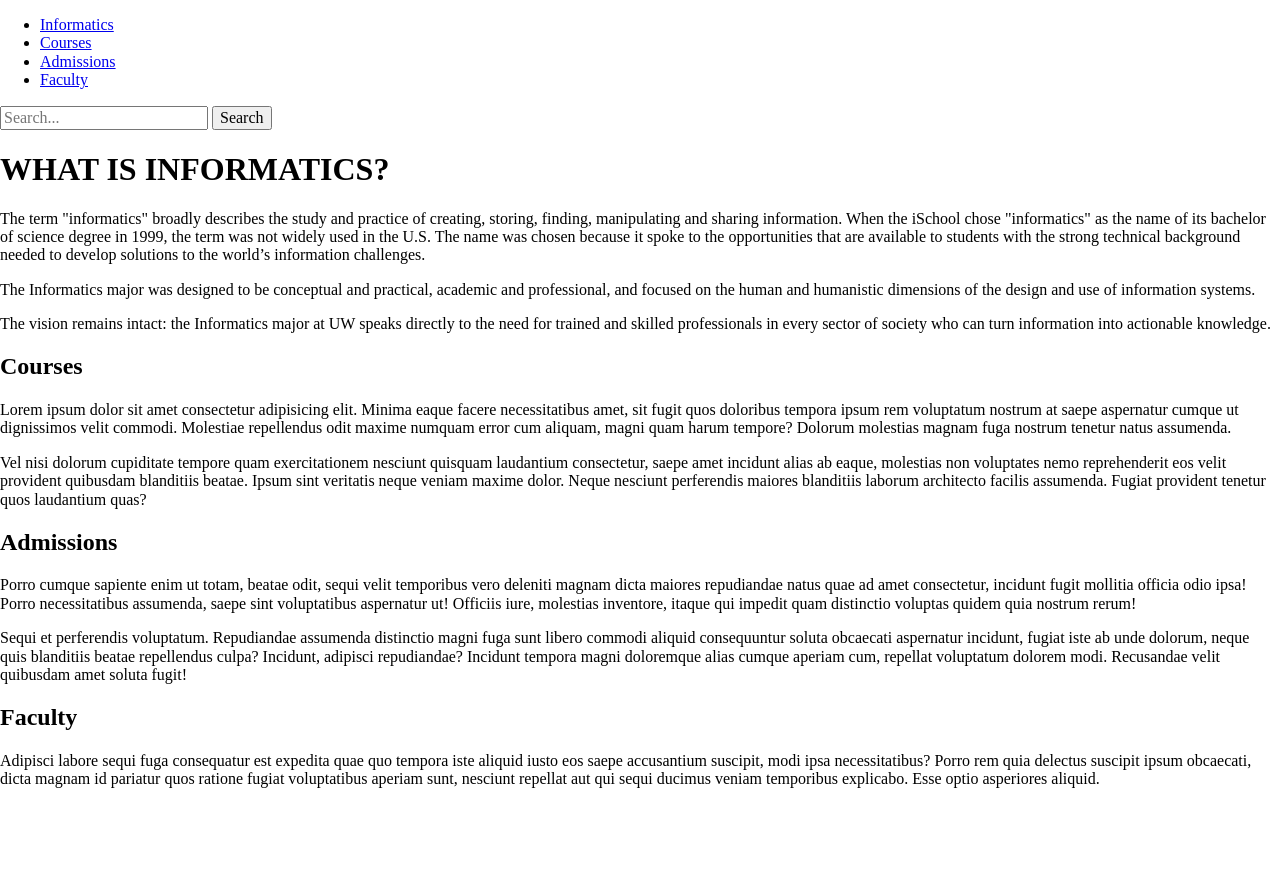
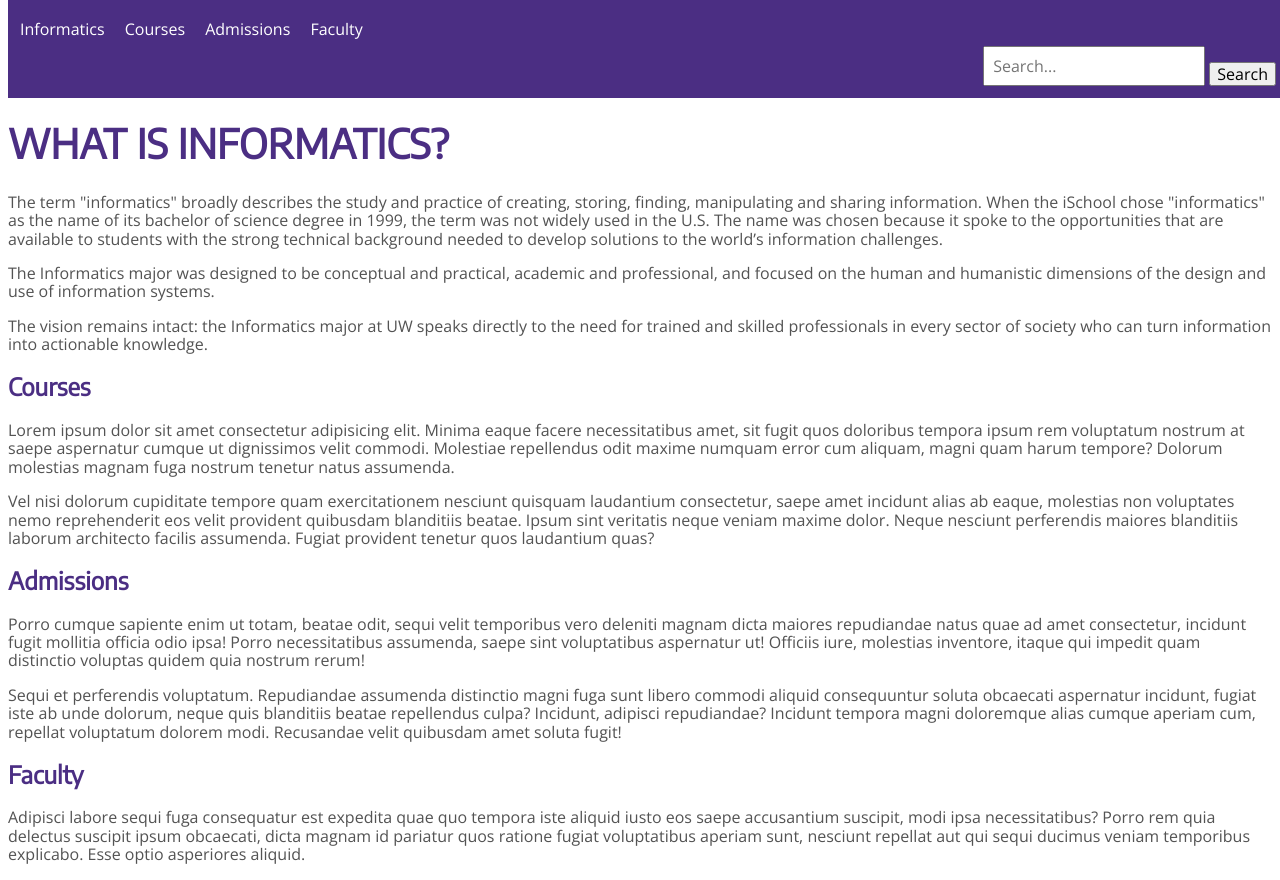
Before and after one commit to juliapyke/probelm-set-02, a website: page problem-d/index.html in a window 1280 px wide. Before the commit the page ends 804 px from the top, so only its background shows below. Drawn offline with nearby package versions, Linux system fonts and the light colour scheme.

Commit message:
up until about number 7

```diff
--- a/problem-d/css/style.css
+++ b/problem-d/css/style.css
@@ -0,0 +1,55 @@
+* {
+    box-sizing: border-box;
+}
+
+body {
+    color: #535353;
+    font-family: "open sans";
+    margin: 8px;
+}
+
+h1, h2 {
+    color: #4b2e83;
+    font-family: "Encode Sans";
+    font-weight: 900;
+}
+
+h1 {
+    font-size: 2.5rem;
+    margin-top: 3em;
+}
+
+nav {
+    position: fixed;
+    top: 0px;
+    width: 100%;
+    background-color: #4b2e83;
+    padding: .75rem;
+}
+
+nav li {
+    display: inline;
+    padding-right: 1rem;
+}
+
+nav a {
+    color: white;
+    text-decoration: none;
+    display: inline-block;
+}
+
+nav ul {
+    padding: .5rem 0;
+    margin: 0;
+}
+
+.searchBox {
+    float: right;
+}
+
+input {
+    height: 2.5rem;
+    font-size: 1rem;
+    padding: .5rem;
+    vertical-align: bottom;
+}
--- a/problem-d/index.html
+++ b/problem-d/index.html
@@ -6,6 +6,8 @@
 
     <!-- normalize.css for cross-browser stuff -->
     <link rel="stylesheet" href="https://cdnjs.cloudflare.com/ajax/libs/normalize/8.0.0/normalize.min.css">
+    <link href="https://fonts.googleapis.com/css?family=Encode+Sans" rel="stylesheet">
+    <link href="https://fonts.googleapis.com/css?family=Open+Sans" rel="stylesheet">
     <link rel="stylesheet" href="css/style.css">
 </head>
 <body>
```
